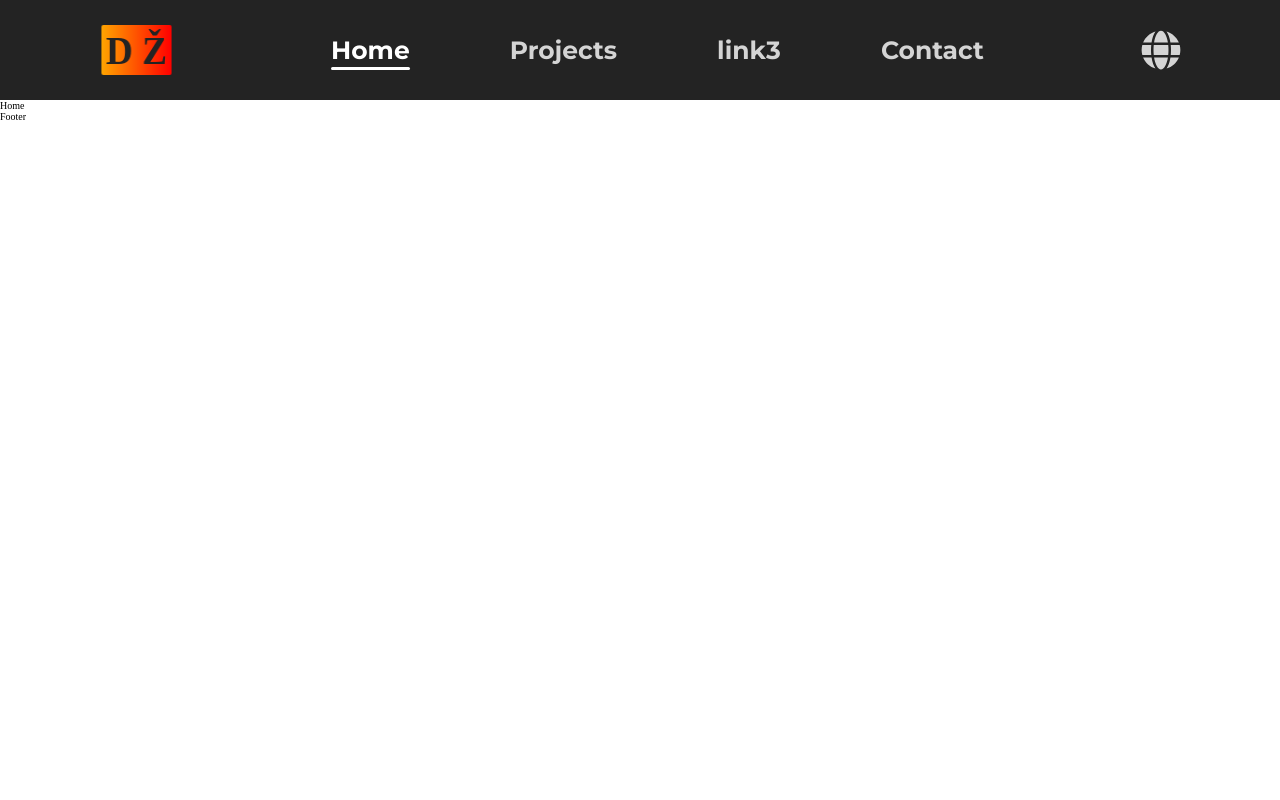
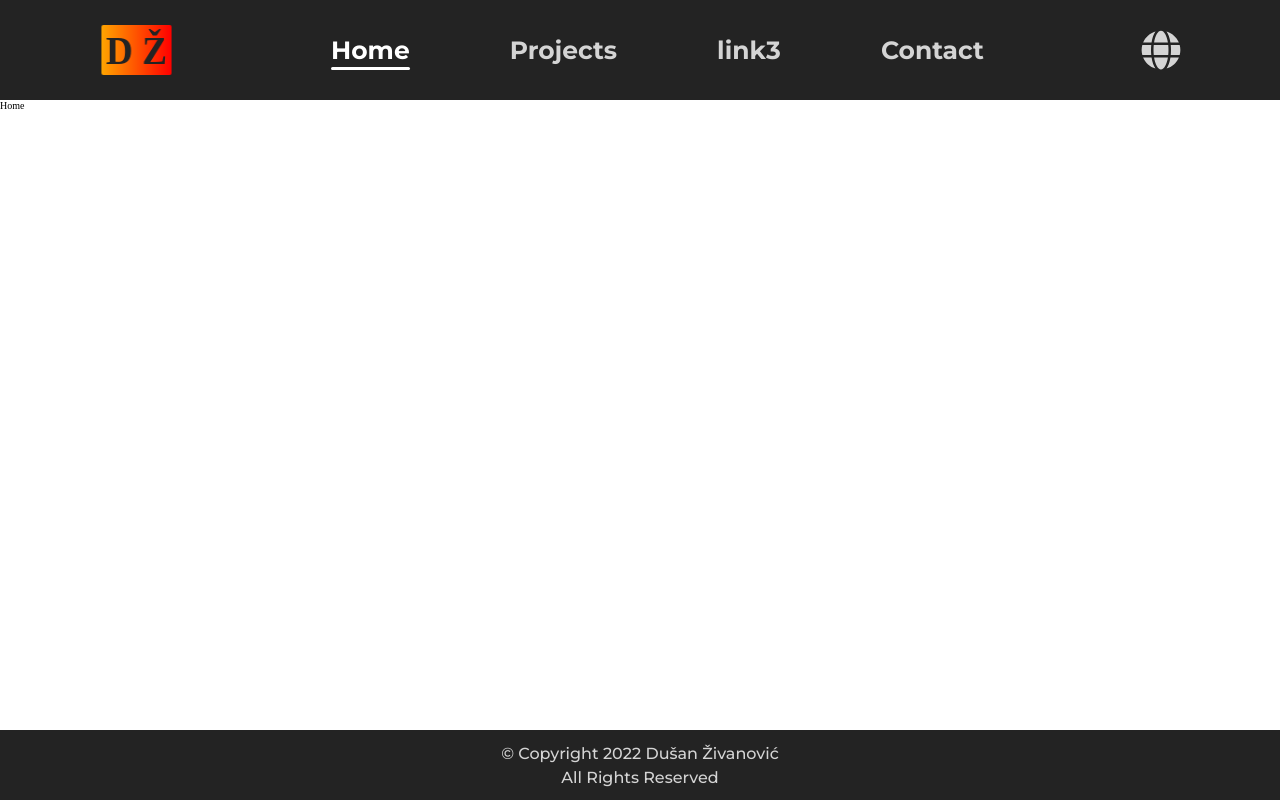
Before and after one commit to Dusan95z/dusanzivanovic, a React (Create React App) app: page / in a window 1280 px wide. Built offline with nearby package versions, Linux system fonts and the light colour scheme.

Commit message:
small changes

```diff
--- a/src/components/Footer/Footer.jsx
+++ b/src/components/Footer/Footer.jsx
@@ -1,7 +1,12 @@
 import './_footer.scss';
 
 const Footer = () => {
-  return <footer>Footer</footer>;
+  return (
+    <footer>
+      <p>&copy; Copyright 2022 Dušan Živanović</p>
+      <p>All Rights Reserved</p>
+    </footer>
+  );
 };
 
 export default Footer;
--- a/src/components/Footer/_footer.scss
+++ b/src/components/Footer/_footer.scss
@@ -0,0 +1,24 @@
+@import '../../helpers/variables';
+
+footer {
+  height: 7rem;
+  background-color: #232323;
+  display: flex;
+  flex-direction: column;
+  align-items: center;
+  justify-content: center;
+  position: absolute;
+  bottom: 0;
+  left: 0;
+  right: 0;
+
+  p {
+    font-size: 1.6rem;
+    @include montserratMedium;
+    color: #d4d4d4;
+
+    &:not(:last-child) {
+      margin-bottom: .5rem;
+    }
+  }
+}
--- a/src/components/Navigation/Navigation.jsx
+++ b/src/components/Navigation/Navigation.jsx
@@ -1,6 +1,6 @@
 import './_navigation.scss';
+import { useContext } from 'react';
 import NavigationLink from './NavigationLink';
-import { useContext } from 'react';
 import NavigationContext from '../../context/NavigationContext';
 
 const Navigation = () => {
--- a/src/components/Navigation/_navigation.scss
+++ b/src/components/Navigation/_navigation.scss
@@ -36,7 +36,14 @@
       .nav-link {
         font-size: 2.5rem;
         @include montserratBold;
+        transition: color 0.3s;
         position: relative;
+
+        @media only screen and (min-width: 800px) {
+          &:hover {
+            color: white;
+          }
+        }
 
         @media only screen and (max-width: 1000px) {
           font-size: 2.2rem;
```
